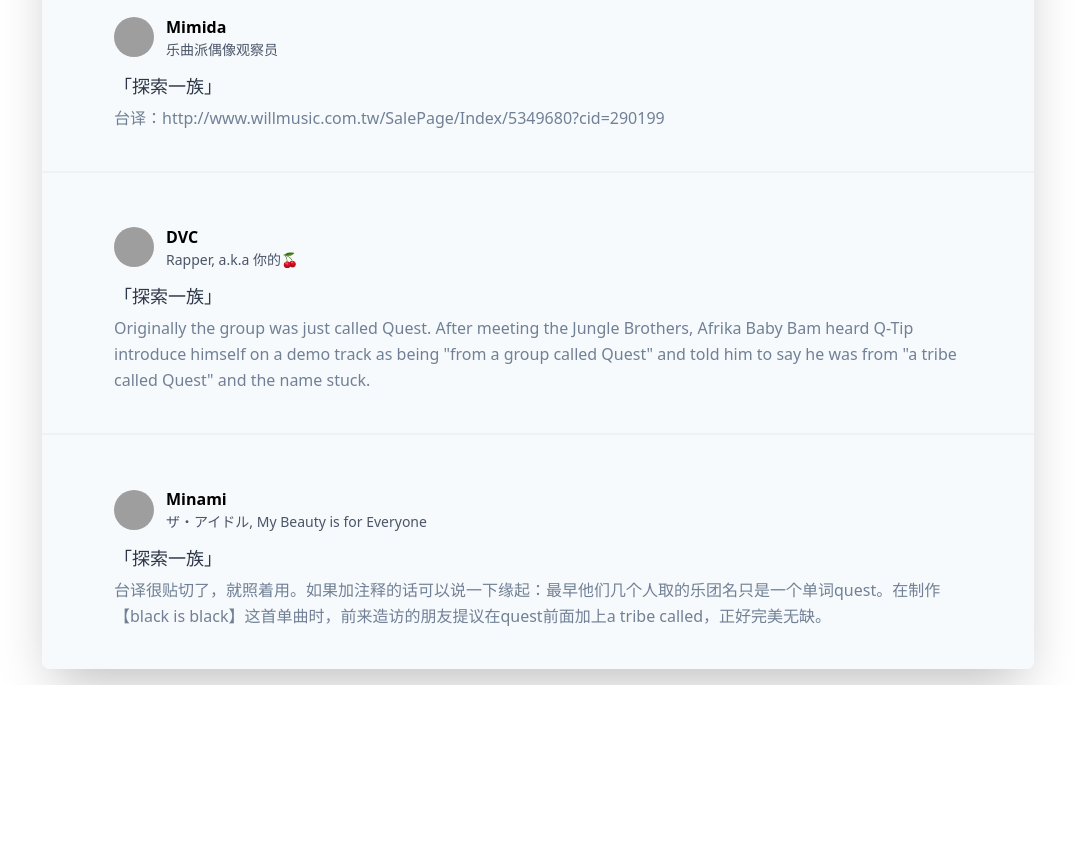
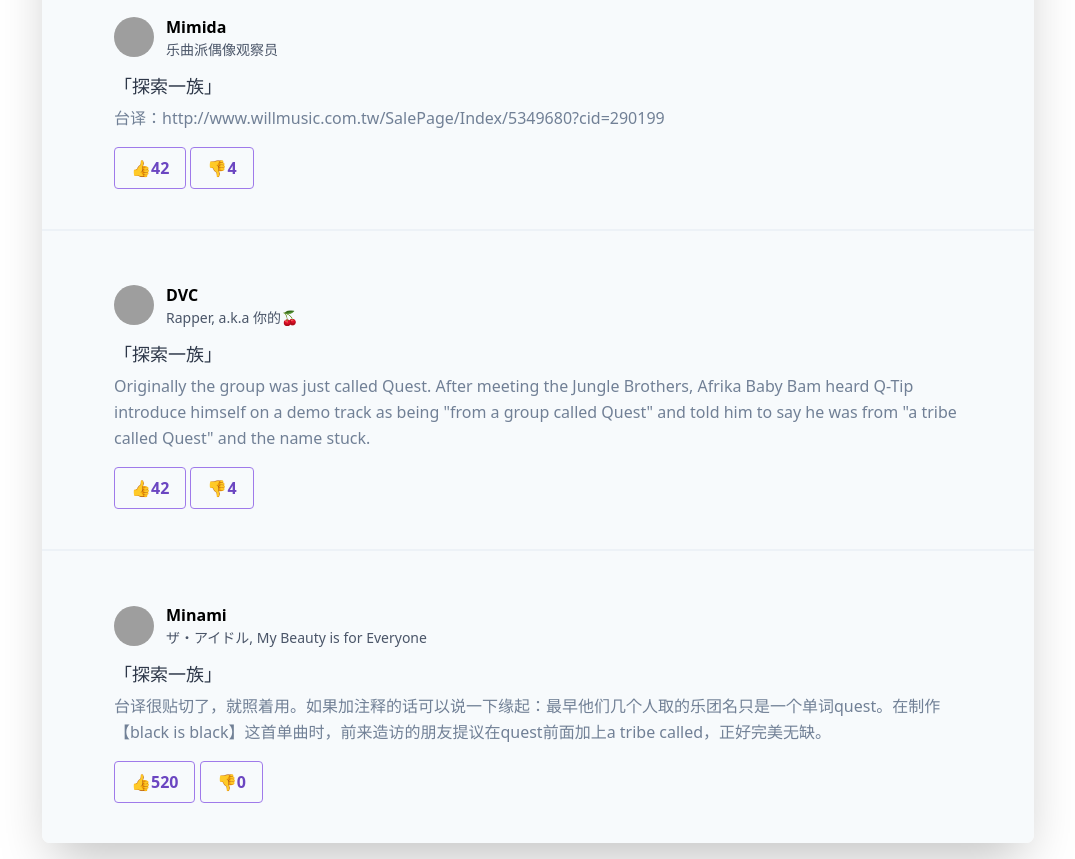
Before and after one commit to IvanWoo/mencius-mock-up, a website: page public/index.html in a window 1280 px wide. Shown: the part 443-1302 px from the top of the page, without its empty margins (102-1177 px from the left). Before the commit the page ends 1128 px from the top, so only its background shows below. Drawn offline with nearby package versions, Linux system fonts and the light colour scheme; files that its build step writes are made by us from their sources; grey boxes are pictures that could not be loaded.

Commit message:
add upvote/downvote

```diff
--- a/public/index.html
+++ b/public/index.html
@@ -155,8 +155,19 @@
                     <p class="text-gray-600 mt-1 text-sm md:text-base">
                       台译：http://www.willmusic.com.tw/SalePage/Index/5349680?cid=290199</p>
                   </div>
+                  <div class="mt-4">
+                    <button class="bg-transparent hover:bg-purple-300 text-purple-700 font-semibold hover:text-white py-2 px-4
+                      border border-purple-500 hover:border-transparent rounded">
+                      👍42
+                    </button>
+                    <button class="bg-transparent hover:bg-purple-300 text-purple-700 font-semibold hover:text-white py-2 px-4
+                      border border-purple-500 hover:border-transparent rounded">
+                      👎4
+                    </button>
+                  </div>
                 </div>
               </div>
+
               <div class="flex flex-col px-12 py-10 w-full border-t-2 border-gray-200">
                 <div class="flex flex-col ml-4 md:ml-6">
                   <div class="my-3 flex flex-row justify-start items-center">
@@ -174,8 +185,19 @@
                       heard Q-Tip introduce himself on a demo track as being "from a group called Quest" and told him to
                       say he was from "a tribe called Quest" and the name stuck.</p>
                   </div>
+                  <div class="mt-4">
+                    <button class="bg-transparent hover:bg-purple-300 text-purple-700 font-semibold hover:text-white py-2 px-4
+                      border border-purple-500 hover:border-transparent rounded">
+                      👍42
+                    </button>
+                    <button class="bg-transparent hover:bg-purple-300 text-purple-700 font-semibold hover:text-white py-2 px-4
+                      border border-purple-500 hover:border-transparent rounded">
+                      👎4
+                    </button>
+                  </div>
                 </div>
               </div>
+
               <div class="flex flex-col px-12 py-10 w-full border-t-2 border-gray-200">
                 <div class="flex flex-col ml-4 md:ml-6">
                   <div class="my-3 flex flex-row justify-start items-center">
@@ -191,6 +213,16 @@
                       台译很贴切了，就照着用。如果加注释的话可以说一下缘起：最早他们几个人取的乐团名只是一个单词quest。在制作【black is black】这首单曲时，前来造访的朋友提议在quest前面加上a
                       tribe called，正好完美无缺。</p>
                   </div>
+                  <div class="mt-4">
+                    <button class="bg-transparent hover:bg-purple-300 text-purple-700 font-semibold hover:text-white py-2 px-4
+                      border border-purple-500 hover:border-transparent rounded">
+                      👍520
+                    </button>
+                    <button class="bg-transparent hover:bg-purple-300 text-purple-700 font-semibold hover:text-white py-2 px-4
+                      border border-purple-500 hover:border-transparent rounded">
+                      👎0
+                    </button>
+                  </div>
                 </div>
               </div>
 
```
